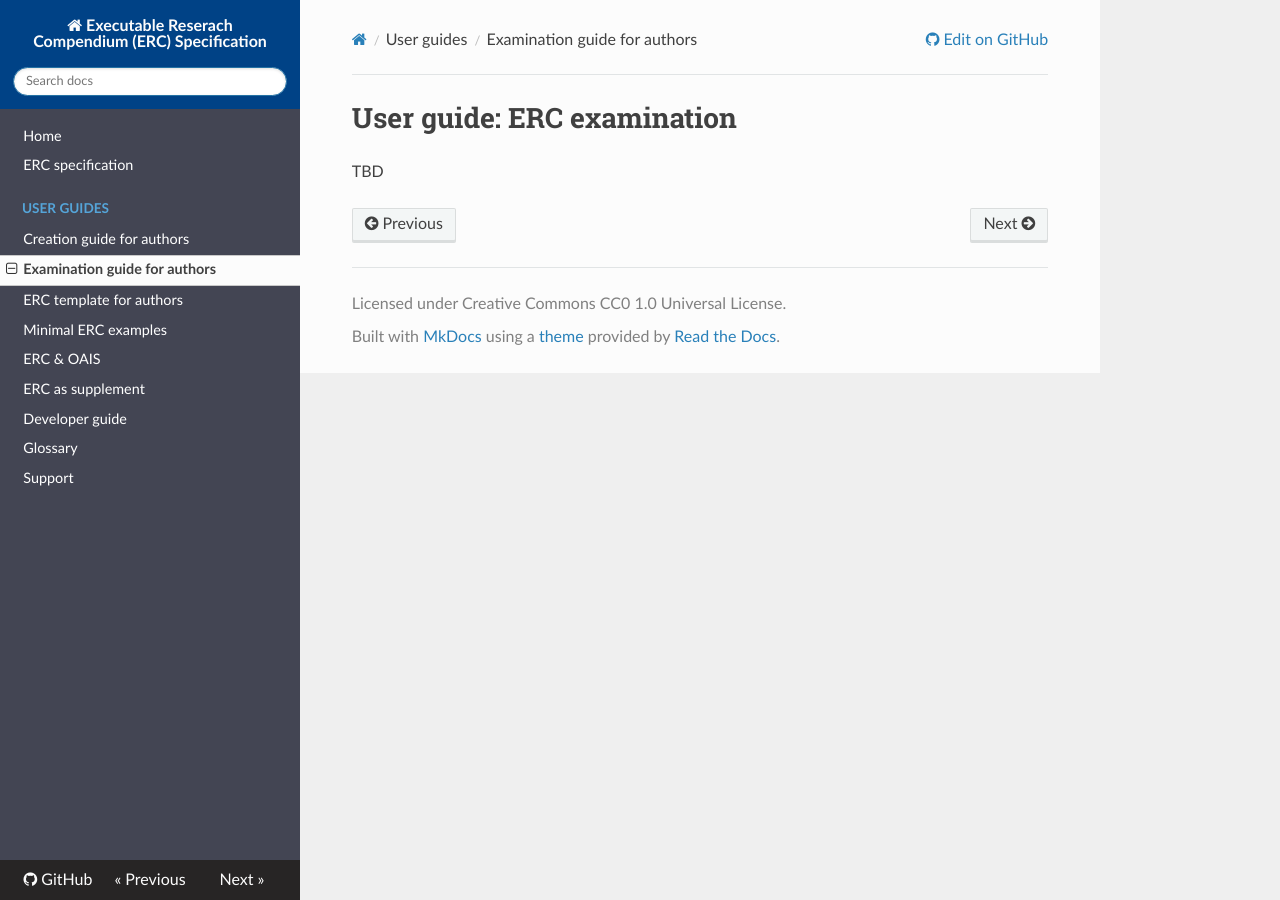
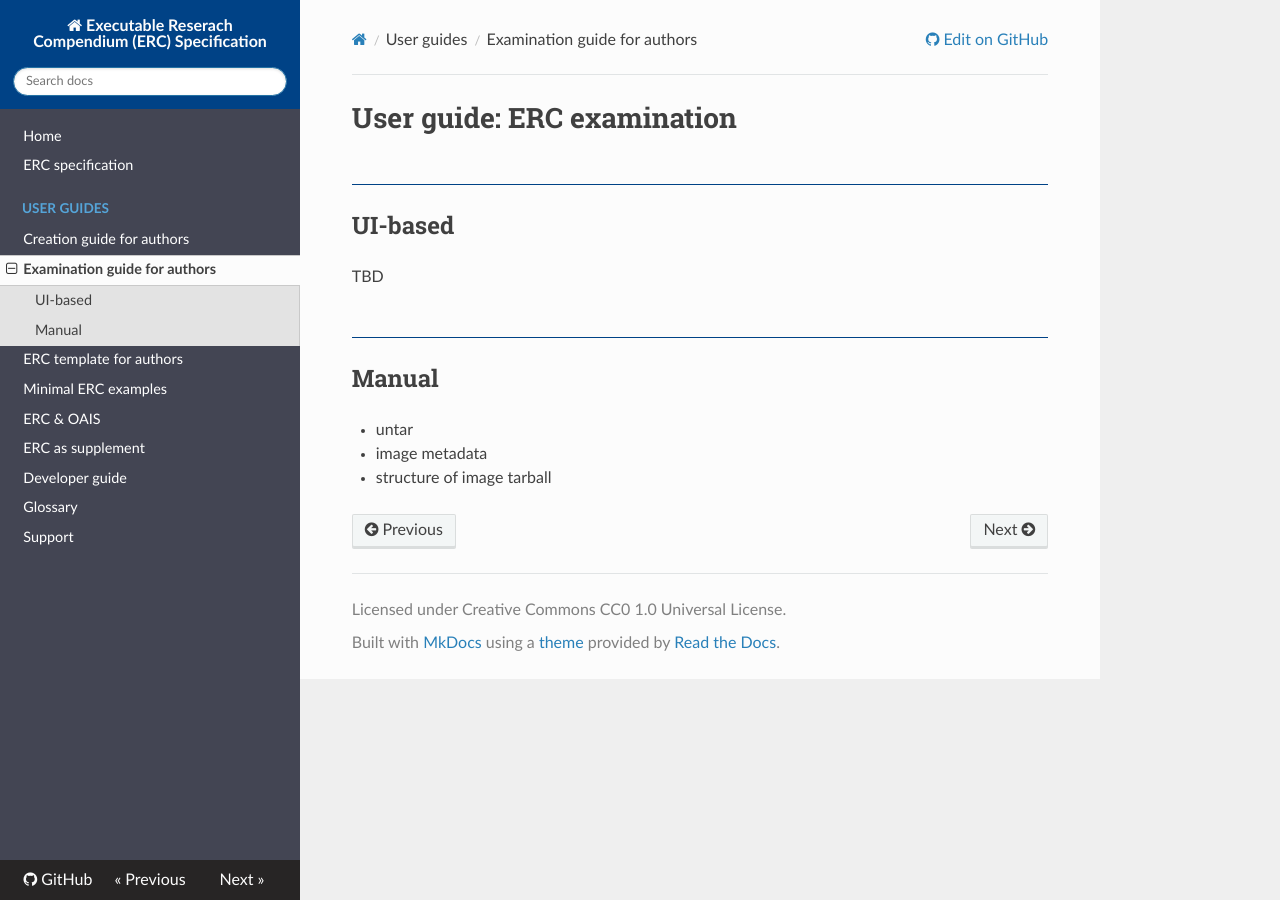
Before and after one commit to o2r-project/erc-spec, an MkDocs documentation site: the page built from docs/user-guide/examination.md, in a window 1280 px wide. Built offline with MkDocs 1.6.1, drawn with Linux system fonts in a browser that asks for light colours; nearby versions of some CDN libraries; old or Windows-style settings are respelled for this version of MkDocs.

Commit message:
add some ideas to examination guide

```diff
--- a/docs/user-guide/examination.md
+++ b/docs/user-guide/examination.md
@@ -1,3 +1,11 @@
 # User guide: ERC examination
 
+## UI-based
+
 TBD
+
+## Manual
+
+- untar
+- image metadata
+- structure of image tarball
```
